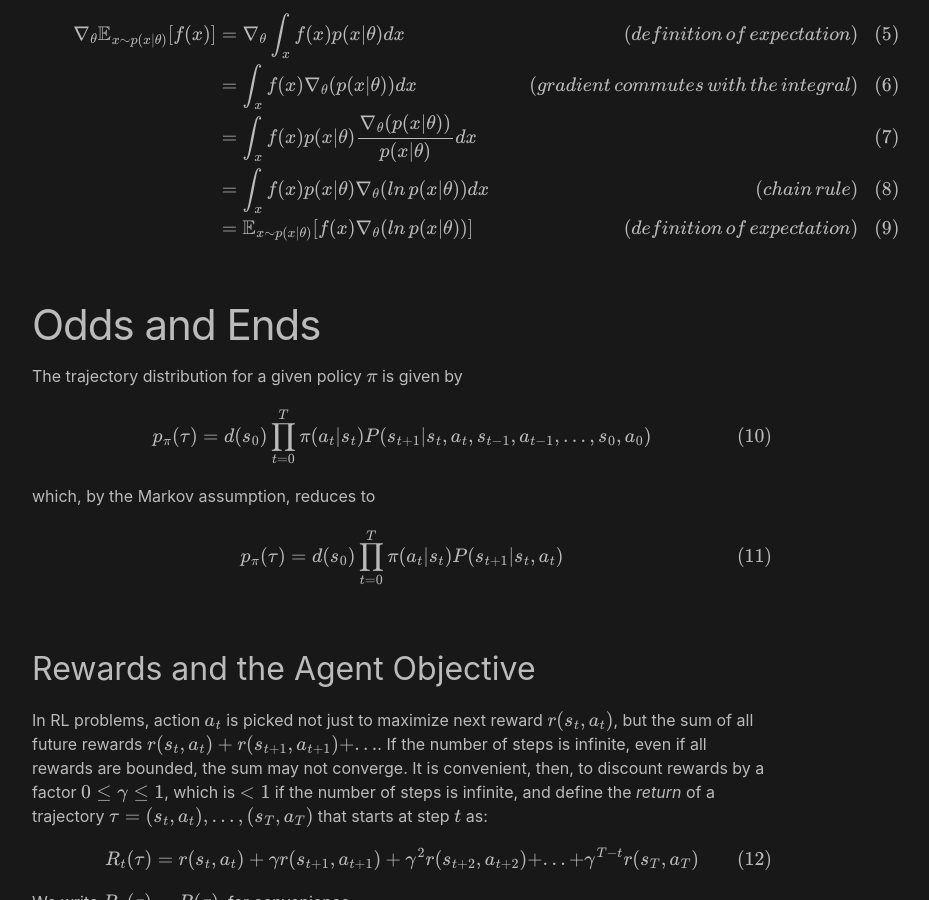
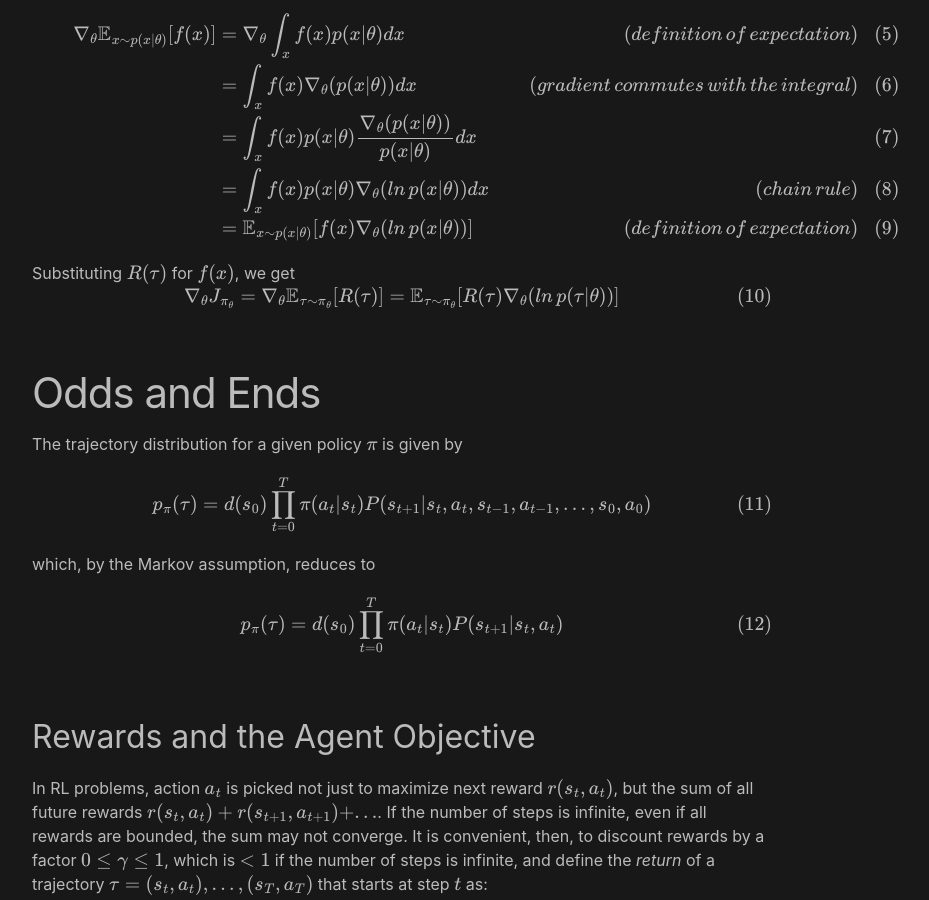
Before and after one commit to analytiq-hub/sigagent.github.io, a Jekyll site: the page built from machine_learning/_posts/2021-02-14-reinforce.md, in a window 1280 px wide and 900 px high, scrolled down 1412 px. Shown: the whole window, without its empty margins (238-1167 px from the left). Built offline with Jekyll 4.4.1, drawn with Linux system fonts in a browser that asks for light colours; formulas are drawn with MathJax 3; a script that is not in the unit is left out.

Commit message:
*** empty log message ***

```diff
--- a/machine_learning/_posts/2021-02-14-reinforce.md
+++ b/machine_learning/_posts/2021-02-14-reinforce.md
@@ -61,6 +61,13 @@ $$
 & = \int_x f(x) p(x \vert \theta) \frac{\nabla_\theta (p(x \vert \theta))}{p(x \vert \theta)} dx &  \\
 & = \int_x f(x) p(x \vert \theta) \nabla_\theta (ln \, p(x \vert \theta)) dx & (chain \, rule) \\
 & = \mathbb{E}_{x \sim p(x \vert \theta)}[f(x)\nabla_\theta (ln \, p(x \vert \theta))] & (definition \, of \, expectation) \\
+\end{align}
+$$
+
+Substituting $$R(\tau)$$ for $$f(x)$$, we get
+$$
+\begin{align}
+\nabla_\theta J_{\pi_\theta} & = \nabla_\theta \mathbb{E}_{\tau \sim \pi_\theta}[R(\tau)] = \mathbb{E}_{\tau \sim \pi_\theta}[R(\tau)\nabla_\theta (ln \, p(\tau \vert \theta))] \\
 \end{align}
 $$
 
```
